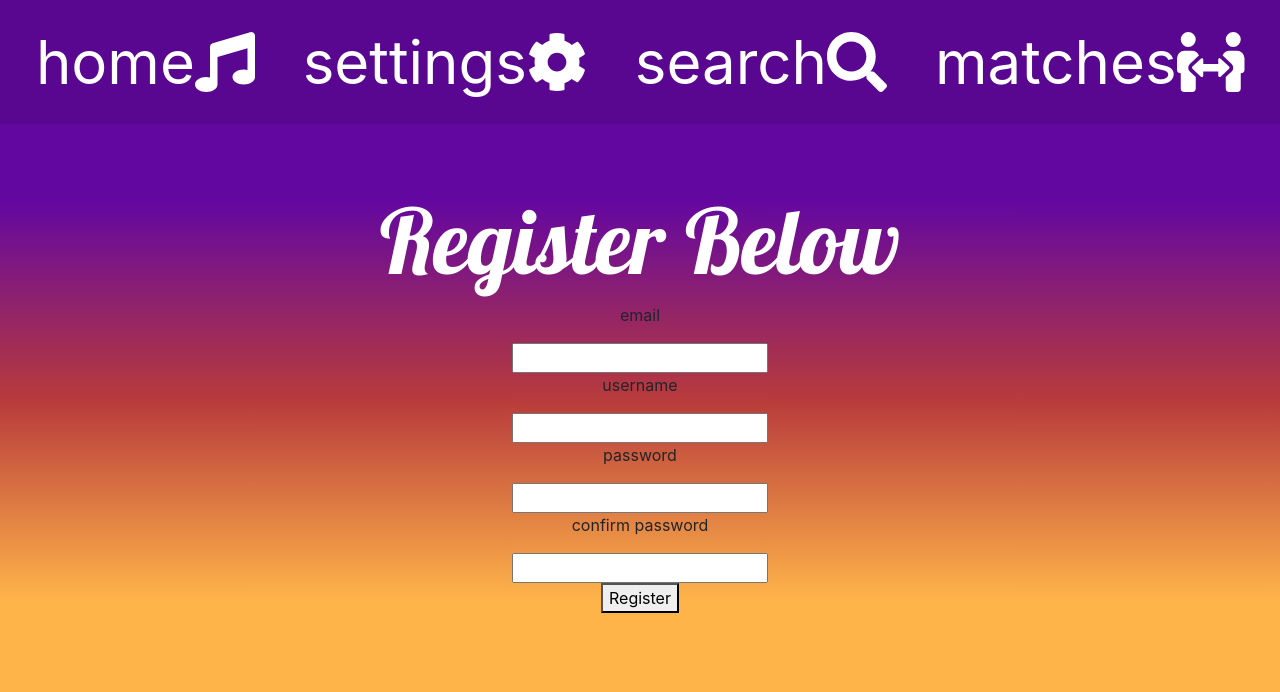
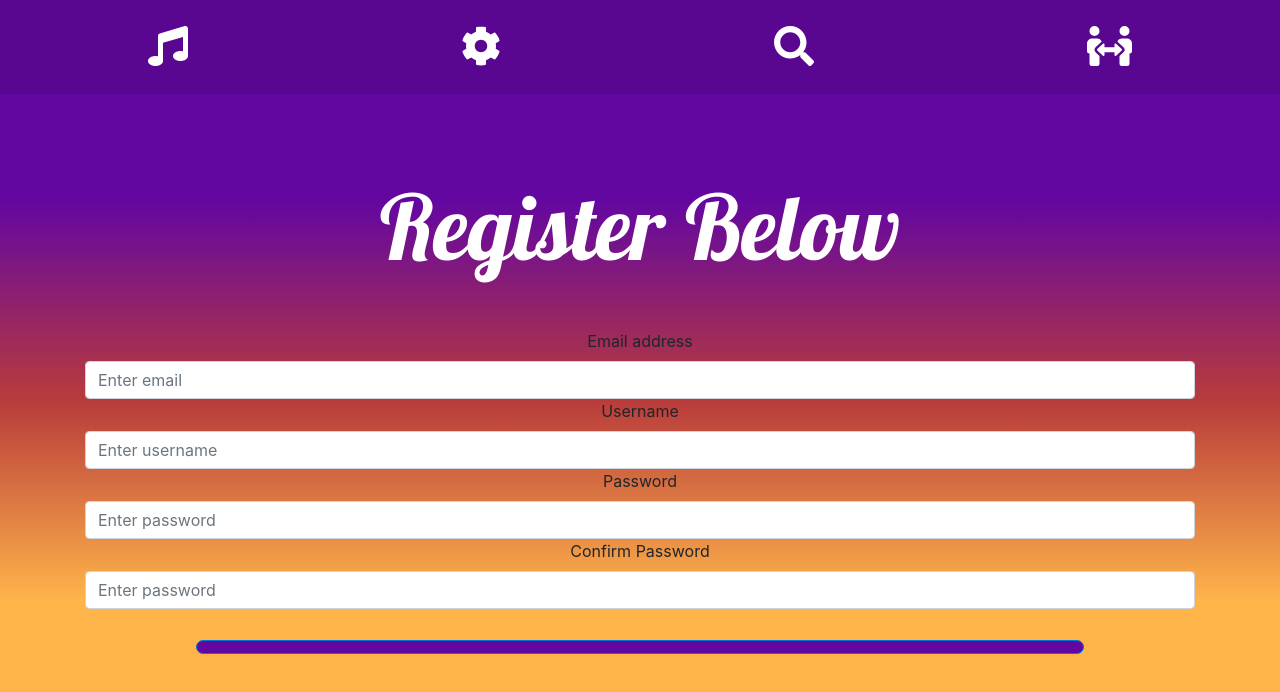
Before and after one commit to dylangygax/bander-client, a React (Create React App) app: page /app/Register in a window 1280 px wide. Shown: the top 692 px of the page. Built offline with nearby package versions, Linux system fonts and the light colour scheme.

Commit message:
styling register page, fixed routes, general fixes

```diff
--- a/public/app/style.css
+++ b/public/app/style.css
@@ -51,18 +51,19 @@ h1 {
     display: block;
     margin-left: auto;
     margin-right: auto;
-    height: 700px;
+    height: 50vmin;
     width: auto;
 }
 
 .match-card {
     box-shadow: inset 0 0 0 1000px rgba(0, 0, 0, 0.214);
-	background-color: rgba(255, 255, 255, 0);
+    background-color: rgba(255, 255, 255, 0);
+    margin-top: 80px;
 }
 
 .header-font {
     color: white;
-    font-size: 60px;
+    font-size: 5vh;
     margin: 5px;
 }
 
@@ -73,7 +74,7 @@ h1 {
 
 .footer-font {
     color: white;
-    font-size: 60px;
+    font-size: 5vh;
     margin: 5px;
 }
 
@@ -81,3 +82,7 @@ h1 {
     box-shadow: inset 0 0 0 1000px rgba(0, 0, 0, 0.098);
     background-color: rgba(255, 255, 255, 0);
 }
+
+.reg-text {
+    text-align: left;
+}
--- a/src/components/Footer.js
+++ b/src/components/Footer.js
@@ -7,14 +7,14 @@ const Footer = () => {
     return (
         <nav className="footer  fixed-bottom p-2">
             <div className="links d-flex justify-content-around p-1">
-                <Link className="footer-font  " to={"/app/Home"}>like
-                    <FontAwesomeIcon icon={faCheck} />
+                <Link className="footer-font " to={"/app/Search"}>
+                    <FontAwesomeIcon icon={faTimes} />
                 </Link>
-                <Link className="footer-font " to={"/app/Matches"}>messages
+                <Link className="footer-font " to={"/app/GeneralMessages"}>
                     <FontAwesomeIcon icon={faComment} />
                 </Link>
-                <Link className="footer-font " to={"/app/Search"}>dislike
-                    <FontAwesomeIcon icon={faTimes} />
+                <Link className="footer-font  " to={"/app/Home"}>
+                    <FontAwesomeIcon icon={faCheck} />
                 </Link>
             </div>
         </nav>
--- a/src/components/Header.js
+++ b/src/components/Header.js
@@ -7,16 +7,16 @@ const Header = () => {
     return (
         <nav className="header  fixed-top p-2">
             <div className="links d-flex justify-content-around p-1">
-                <Link className="header-font  " to={"/app/Home"}>home
+                <Link className="header-font  " to={"/app/Home"}>
                     <FontAwesomeIcon icon={faMusic} />
                 </Link>
-                <Link className="header-font " to={"/app/Matches"}>settings
+                <Link className="header-font " to={"/app/Settings"}>
                     <FontAwesomeIcon icon={faCog} />
                 </Link>
-                <Link className="header-font " to={"/app/Search"}>search
+                <Link className="header-font " to={"/app/Search"}>
                     <FontAwesomeIcon icon={faSearch} />
                 </Link>
-                <Link className="header-font " to={"/app/Matches"}>matches
+                <Link className="header-font " to={"/app/Matches"}>
                     <FontAwesomeIcon icon={faPeopleArrows} />
                 </Link>
             </div>
--- a/src/components/MatchCard.js
+++ b/src/components/MatchCard.js
@@ -1,18 +1,20 @@
 import React, { Component } from 'react';
+import Footer from "../components/Footer";
 
 class MatchCard extends Component {
     render() {
         return (
             <div>
-                <div div className="card match-card m-2 flex-column col-12">
+                <div div className="card match-card flex-column col-12">
                     <div className="card-body">
+                        <img className="profile-image flex-column col-12" src="https://thispersondoesnotexist.com/image" />
                         <h2 className="card-title">{this.props.username}</h2>
                         <h3 className="card-subtitle">{this.props.instrument}</h3>
-                        <img className="profile-image" src="https://thispersondoesnotexist.com/image" />
                         <p className="card-text">{this.props.bio}</p>
                         <a href="http://neopets.com" className="card-link">spotify link</a>
                     </div>
                 </div>
+                <Footer />
             </div>
         );
     }
--- a/src/config/initRoute.js
+++ b/src/config/initRoute.js
@@ -3,10 +3,12 @@ import { Switch, Route } from "react-router-dom";
 import AppBody from "../pages/AppBody";
 
 import Login from "../pages/Login";
+import Login2 from "../pages/Login2";
 
 export default (
     <Switch>
         <Route exact path="/" component={Login} />
+        <Route exact path="/login" component={Login2} />
         <Route path="/app" component={AppBody} />
     </Switch>
 )
--- a/src/config/routes.js
+++ b/src/config/routes.js
@@ -6,7 +6,8 @@ import Register from "../pages/Register";
 import Search from "../pages/Search";
 import Matches from "../pages/Matches";
 import UserShow from "../pages/Show";
-import LoginForm from "../pages/Login2"
+import Settings from "../pages/Settings"
+// import LoginForm from "../pages/Login2"
 // import GeneralMessages from "../pages/GeneralMessages";
 // import Messages from "../pages/Messages";
 
@@ -17,7 +18,8 @@ export default (
         <Route path="/app/Search" component={Search} />
         <Route path="/app/Matches" component={Matches} />
         <Route path="/app/Show/:id" component={UserShow} />
-        <Route path="/app/login" component={LoginForm} />
+        <Route path="/app/Settings" component={Settings} />
+        {/* <Route path="/app/login" component={LoginForm} /> */}
         {/* <Route path="/GeneralMessages" component={GeneralMessages} />
         <Route path="/Messages" component={Messages} /> */}
     </Switch>
--- a/src/pages/Login.js
+++ b/src/pages/Login.js
@@ -3,6 +3,7 @@ import Button from "../components/Button";
 import SecondaryButton from "../components/SecondaryButton";
 
 const Login = () => {
+
     return (
         <div>
             <h1 className="col-12">Bander </h1>
@@ -10,7 +11,7 @@ const Login = () => {
                 <img id="logo" src={process.env.PUBLIC_URL + "/images/Clef-Note.png"} />
             </div>
             <div id="login-button-container" className="justify-content-center flex-column col-12">
-                <Button buttonText="Login" url={"http://www.neopets.com"} openInNewTab={true} />
+                <Button buttonText="Login" url={"http://localhost:3000/login"} />
                 <Button buttonText="Register" url={"http://localhost:3000/app/register"} />
             </div>
             <div id="login-button-container" className="justify-content-center flex-column col-12">
--- a/src/pages/Matches.js
+++ b/src/pages/Matches.js
@@ -2,6 +2,7 @@ import React from 'react';
 import Footer from "../components/Footer";
 
 const Matches = () => {
+
     return (
         <div>
             <h1>we all straight vibing fam</h1>
--- a/src/pages/Register.js
+++ b/src/pages/Register.js
@@ -1,6 +1,7 @@
 import React, { Component } from 'react';
 import UserModel from '../models/user'
 import cors from 'cors'
+import Button from "../components/Button"
 
 class Register extends Component {
     state = {
@@ -32,47 +33,50 @@ class Register extends Component {
         //NEED TO LOG THE USER IN SOMEHOW
 
         //REDIRECT?
-        this.props.history.push('/app/search')
+        this.props.history.push('/app/settings')
     }
 
-    render () {
+    render() {
         return (
-            <form onSubmit={this.handleSubmit}>
-                <h1>Register Below</h1>
-                <p>email</p>
+            <form className="form-group" onSubmit={this.handleSubmit}>
+                <h1 className="m-5">Register Below</h1>
+                <label className="reg-text" for="InputEmail">Email address</label>
+                {/* <p className="form-control">email</p> */}
                 <input
+                    type="email" className="form-control" id="InputEmail" aria-describedby="emailHelp" placeholder="Enter email"
                     onChange={this.handleChange}
                     type="text"
                     id="email"
                     name="email"
                     value={this.state.email}
                 />
-                <p>username</p>
+                <label className="reg-text text-left" for="InputUsername">Username</label>
                 <input
+                    type="username" className="form-control" id="InputUsername" aria-describedby="usernameHelp" placeholder="Enter username"
                     onChange={this.handleChange}
                     type="text"
                     id="username"
                     name="username"
                     value={this.state.username}
                 />
-                <p>password</p>
+                <label className="reg-text" for="InputPassword">Password</label>
                 <input
                     onChange={this.handleChange}
-                    type="password"
+                    type="password" className="form-control" id="InpuPassword" aria-describedby="passwordHelp" placeholder="Enter password"
                     id="password"
                     name="password"
                     value={this.state.password}
                 />
-                <p>confirm password</p>
+                <label className="reg-text" for="InputPassword">Confirm Password</label>
                 <input
                     onChange={this.handleChange}
-                    type="password"
+                    type="password" className="form-control" id="InpuPassword" aria-describedby="passwordHelp" placeholder="Enter password"
                     id="password2"
                     name="password2"
                     value={this.state.password2}
                 />
                 <br />
-                <button type="submit">Register</button>
+                <Button className="" type="submit">Register</Button>
             </form>
         );
     }
--- a/src/pages/Search.js
+++ b/src/pages/Search.js
@@ -6,9 +6,28 @@ const Search = () => {
             <form>
                 <h1>Search</h1>
                 <p>music field</p>
-                <input
-                    type="text"
-                />
+                <select name="skills" multiple="" class="ui fluid dropdown">
+                    <option value="">Skills</option>
+                    <option value="angular">Angular</option>
+                    <option value="css">CSS</option>
+                    <option value="design">Graphic Design</option>
+                    <option value="ember">Ember</option>
+                    <option value="html">HTML</option>
+                    <option value="ia">Information Architecture</option>
+                    <option value="javascript">Javascript</option>
+                    <option value="mech">Mechanical Engineering</option>
+                    <option value="meteor">Meteor</option>
+                    <option value="node">NodeJS</option>
+                    <option value="plumbing">Plumbing</option>
+                    <option value="python">Python</option>
+                    <option value="rails">Rails</option>
+                    <option value="react">React</option>
+                    <option value="repair">Kitchen Repair</option>
+                    <option value="ruby">Ruby</option>
+                    <option value="ui">UI Design</option>
+                    <option value="ux">User Experience</option>
+                </select>
+
                 <p>instruments field</p>
                 <input
                     type="text"
--- a/src/pages/Settings.js
+++ b/src/pages/Settings.js
@@ -0,0 +1,13 @@
+import React, { Component } from 'react';
+
+class Settings extends Component {
+    render() {
+        return (
+            <div>
+                <h1>STRAIGHT UP SETTIN IT UP</h1>
+            </div>
+        );
+    }
+}
+
+export default Settings;
```
